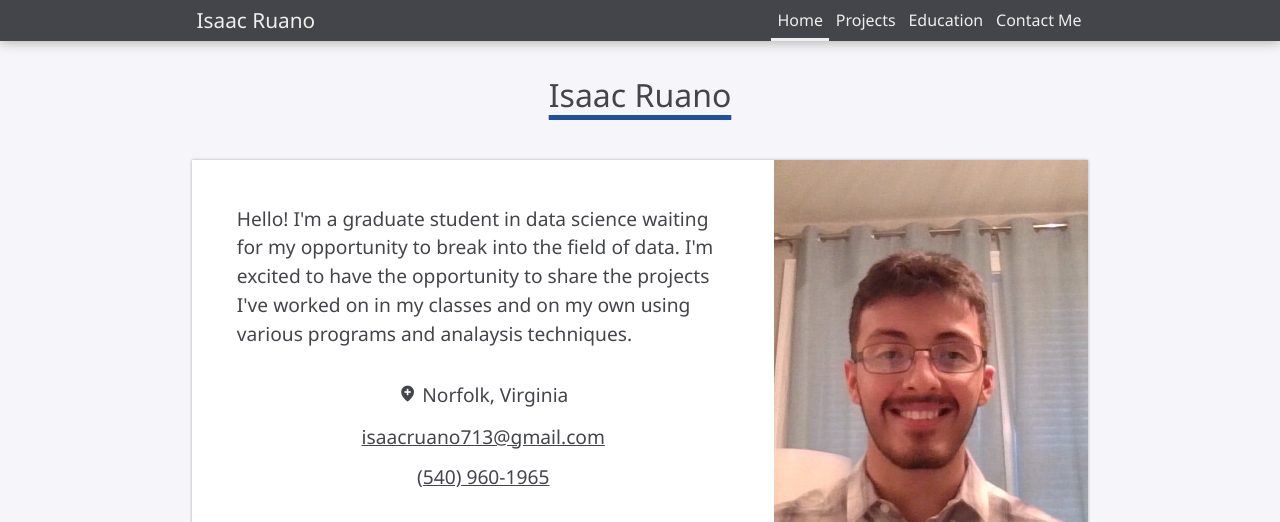
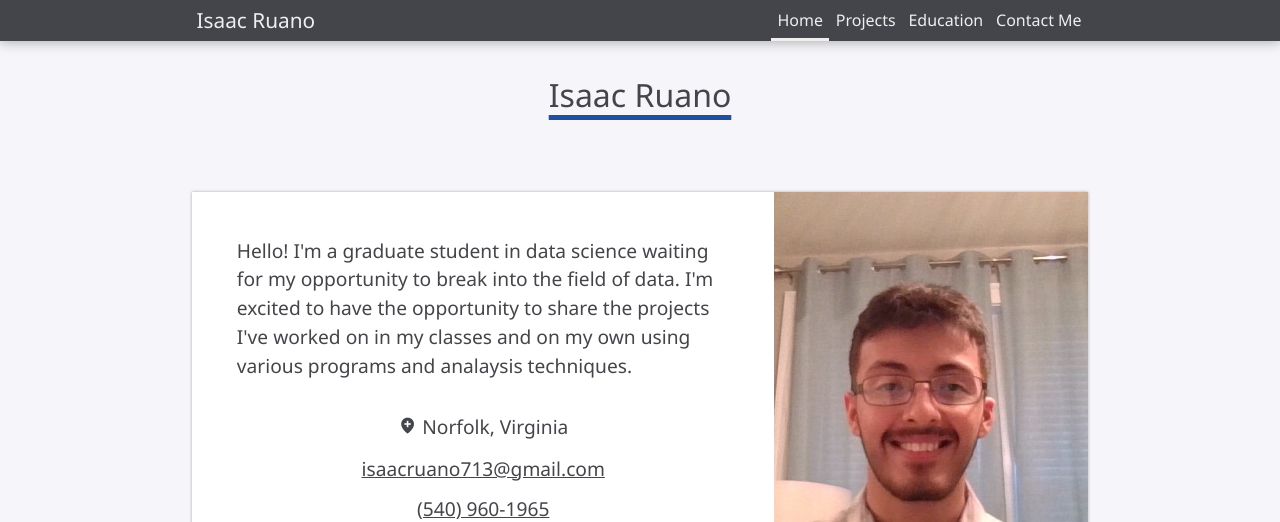
Before and after one commit to isaacruano713/isaacruano713.github.io, a plain HTML site: page index.html in a window 1280 px wide. Shown: the top 522 px of the page. Drawn offline with nearby package versions, Linux system fonts and the light colour scheme.

Commit message:
Update index.css heading 1 spacing

```diff
--- a/styles/index.css
+++ b/styles/index.css
@@ -2,10 +2,11 @@
     Ids
 */
 
-h1 {
+/*  Uncomment if the <h2> heading is uncommented */
+/* h1 {
     margin-bottom: 0rem;
     padding-bottom: 0rem;
-}
+} */
 
 main h1:first-child {
     margin-top: 0;
@@ -57,4 +58,5 @@ main h1:first-child {
 /* #socials a:hover {
     color: var(--dark-highlight-color);
     text-decoration: underline solid var(--dark-highlight-color);
+
 } */
```
